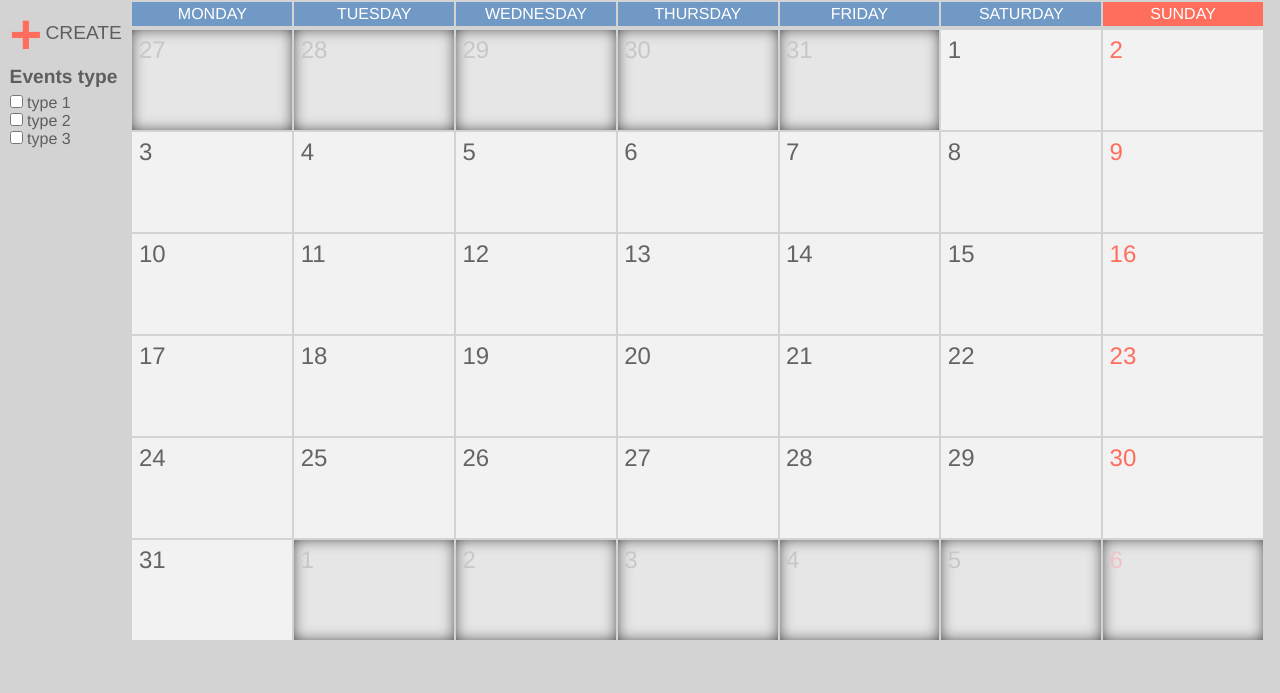
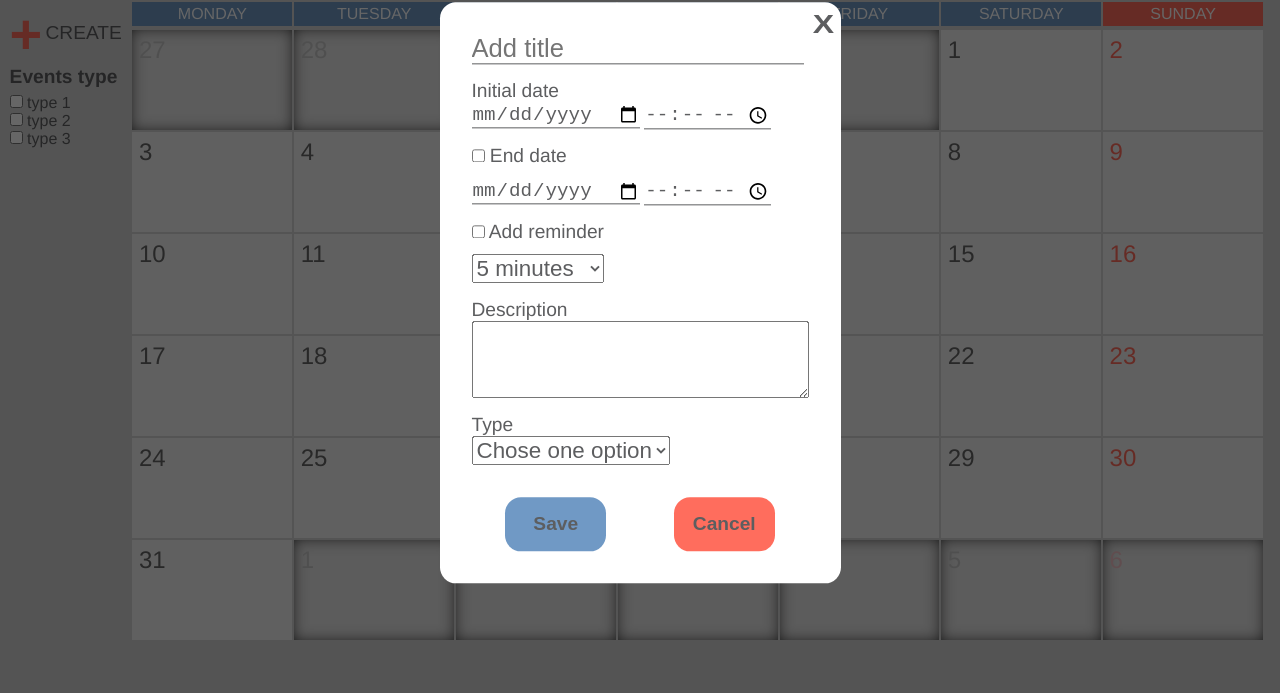
Before and after one commit to Skebard/Monthly-Calendar, a plain HTML site: page index.html in a window 1280 px wide. Shown: the part 107-800 px from the top of the page. Drawn offline with Linux system fonts and the light colour scheme.

Commit message:
Modal
The modal to add an event has been created.
To do:
-validate form
-add event to local storage
-check expired events
-finish calendar menu

```diff
--- a/index.html
+++ b/index.html
@@ -43,7 +43,7 @@
 
 
 
-        <div class="calendar" id="calendar-id">
+        <div class="calendar " id="calendar-id">
             <!--
                 <div class="month">
                     <ul class="week day-names">
@@ -93,6 +93,49 @@
         </div>
 
     </main>
+    <div id="modal-container"  class="modals">
+        <div class="add-event-modal">
+            <form class="event-form">
+                <button id="btn-close" class="btn-close-modal">X</button>
+                <input id="event-title" name ="event-title" type="text" placeholder="Add title">
+                <div class="select-date-container">
+                    <label for="initial-date">Initial date</label>
+                    <input id="initial-date" class="initial-date" name="initial-date" type="date">
+                    <input type="time" id="initial-date-hour-id" class="date-hour">
+                </div>
+                <div class="select-date-container">
+                    <label for="end-date"><input type='checkbox' id="end-date-checkbox"> End date</label>
+                    <input  id="end-date" class="" name="end-date" type="date">
+                    <input type="time" id="end-date-hour-id" class="date-hour">
+
+                </div>
+                <label for="reminder-selector">
+                    <input id="reminder-checkbox" type="checkbox"> Add reminder
+                </label>
+                <select id="reminder-selector" class="">
+                    <option data-time="5"> 5 minutes</option>
+                    <option data-time="10"> 10 minutes</option>
+                    <option data-time="15"> 15 minutes</option>
+                    <option data-time="30"> 30 minutes</option>
+                    <option data-time="60"> 1 hour</option>
+                </select>
+                <label for="event-description">Description</label>
+                <textarea id="event-description" name="event-description" rows="5" cols="40"></textarea>
+                <label for="event-type">Type</label>
+                <select id="event-type" name="event -type">
+                    <option selected>Chose one option</option>
+                    <option>Meeting</option>
+                    <option>Personal</option>
+                    <option>Study</option>
+                </select>
+                <div class="form-buttons">
+                    <button id="btn-save" type="submit">Save</button>
+                    <button id="btn-cancel">Cancel</button>
+                </div>
+
+            </form>
+        </div>
+    </div>
     <footer>
 
     </footer>
--- a/script.js
+++ b/script.js
@@ -13,6 +13,11 @@ let selectYear = document.getElementById("select-year-id");
 let calendar = document.getElementById("calendar-id");
 let nextMonthBtn = document.getElementById("next-month-btn");
 let previousMonthBtn = document.getElementById("previous-month-btn");
+let modalContainer = document.getElementById("modal-container");
+let btnCloseModal = document.getElementById("btn-close");
+let btnCancelAdd = document.getElementById("btn-cancel");
+
+
 
 
 
@@ -29,7 +34,7 @@ myCalendar.createMonth(currentDate.getFullYear(),currentDate.getMonth()+1);
 
 nextMonthBtn.addEventListener("click",e=>myCalendar.displayNextMonth());
 previousMonthBtn.addEventListener("click",e=>myCalendar.displayPreviousMonth());
-
+modalContainer.addEventListener("click",(e)=>{closeModal(e)});
 
 
 //set width to the displayed month title according to the length of the month name
@@ -50,6 +55,24 @@ selectYear.addEventListener("click",function(){
         myCalendar.displayMonth(displayedYear,myCalendar.displayedMonth);
     }
 });
+
+function validateForm(){
+
+}
+function closeModal(event){
+    event.preventDefault();
+    let closeModalOptions = [modalContainer,btnCloseModal,btnCancelAdd];
+    if(closeModalOptions.indexOf(event.target)!==-1){
+        modalContainer.classList.add("hide");
+        Array.from(modalContainer.children).forEach((modal)=>{
+            modal.classList.add("hide");
+        });
+    }
+}
+function displayModal(HTMLmodal){
+    modalContainer.classList.remove("hide");
+    HTMLmodal.classList.remove("hide");
+}
 
 function addSelectableMonths() {
     MONTHS.forEach((el, index) => {
--- a/style.css
+++ b/style.css
@@ -20,6 +20,7 @@ body{
 .hide{
     display:none;
 }
+
 /**** Header ****/
 header{
     display:flex;
@@ -40,6 +41,7 @@ header > *{
     font-weight:bold;
     font-size:2rem;
     margin-right:0.4rem;
+    cursor: default;
 
 }
 .current-day{
@@ -161,6 +163,7 @@ ul.day-names{
     font-weight:lighter;
     padding:0.2rem;
     text-transform: uppercase;
+    cursor: default;
 }
 .day-names >li:last-child{
     background-color:#ff6d5d;
@@ -187,10 +190,139 @@ li.day-other-month:last-child > .day-number{
     margin:0.4rem;
     color: #646464;
     font-weight:lighter;
+    user-select:none;
+    -moz-user-select:none;
+    -webkit-touch-callout:none;
+    -webkit-user-select:none;
+    -ms-user-select:none;
 }
 
 
+/******/
+.modals.hide{
+    display:none;
+}
+.modals > div.hide{
+    display:none;
+}
+.modals{
+    position:absolute;
+    top:0;
+    left:0;
+    width:100%;
+    height:100%;
+    background-color:rgba(0,0,0,0.6);
+    z-index:10;
+    display:flex;
+    align-items:flex-start;
+    justify-content:center;
+}
+
+.add-event-modal{
+    display:flex;
+    flex-direction: column;
+    position:relative;
+    top:50vh;
+    transform: translate(0,-50%);
+    background-color:white;
+    padding:2rem;
+    border-radius: 1rem;
+}
+
+.add-event-modal select, .add-event-modal textarea, .add-event-modal [name="event-title"]{
+    display:block;
+}
+.add-event-modal [name="event-title"]{
+    font-size: 1.6rem;
+
+}
+.add-event-modal textarea{
+    margin-bottom:1rem;
+}
+.add-event-modal input {
+    margin-bottom:1rem;
+    font-size: 1.2rem;
+    border:none;
+    outline:none;
+    border-bottom: 1px solid #5d5e60;
+    color:#5d5e60;
+    transition: all 0.7s;
+}
+.add-event-modal input:focus{
+    border-color:#367fce;
+
+}
+.add-event-modal select {
+    margin-bottom: 1rem;
+    font-size: 1.4rem;
+    color:#5d5e60;
+}
+.add-event-modal label{
+    color:#5d5e60;
+    font-size:1.2rem;
+}
+.btn-close-modal{
+    cursor:pointer;
+    background-color:transparent;
+    border:none;
+    outline:none;
+    position:absolute;
+    right:0.5rem;
+    top: 0.5rem;
+    width:fit-content;
+    color:balck;
+    font-weight:bolder;
+    font-size:1.6rem;
+    transform: scale(1.25,1);
+    color:#5d5e60;
+}
+.btn-close-modal:hover{
+    color:black;
+}
+.form-buttons{
+    display:flex;
+    justify-content:space-around;
+}
+.form-buttons > button{
+    cursor:pointer;
+    padding:0.2rem;
+    width:30%;
+    padding: 1rem;
+    font-size:1.2rem;
+    font-weight:bold;
+    border:none;
+    outline:none;
+    border-radius:1rem;
+    margin-top:1rem;
+    color:#5d5e60;
+    transition: all 0.7s;
+}
+.form-buttons > button:hover{
+    color:black;
+}
+.form-buttons > button:first-child{
+    background-color: #7099c5;
+}
+.form-buttons > button:first-child:hover{
+    background-color: #367fce;
+}
+.form-buttons > button:last-child{
+    background-color:#ff6d5d;
+}
+.form-buttons > button:last-child:hover{
+    background-color:#fb4733;
+}
+
+
+.initial-date{
+    width:fit-content;
+}
+.select-date-container > label{
+    display:block;
+}
+
 /**  fancy**/
+
 /*
 .calendar{
     perspective:600px;
```
